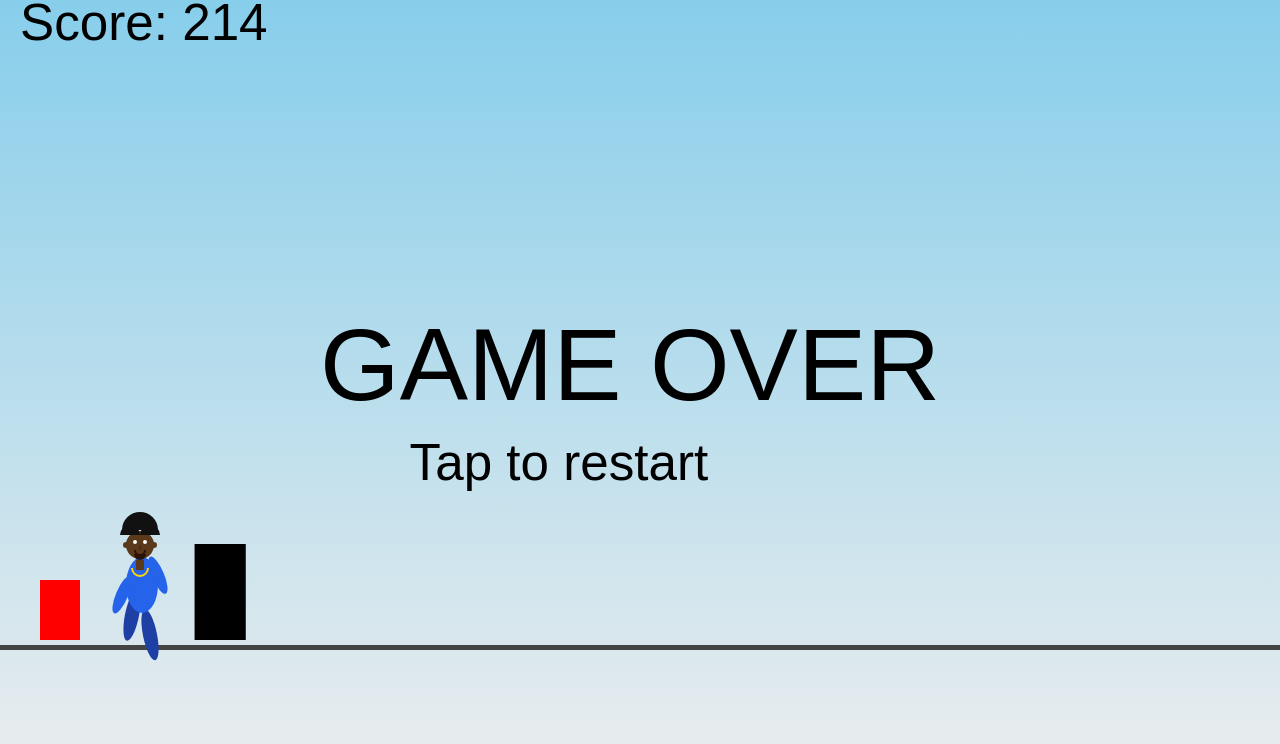
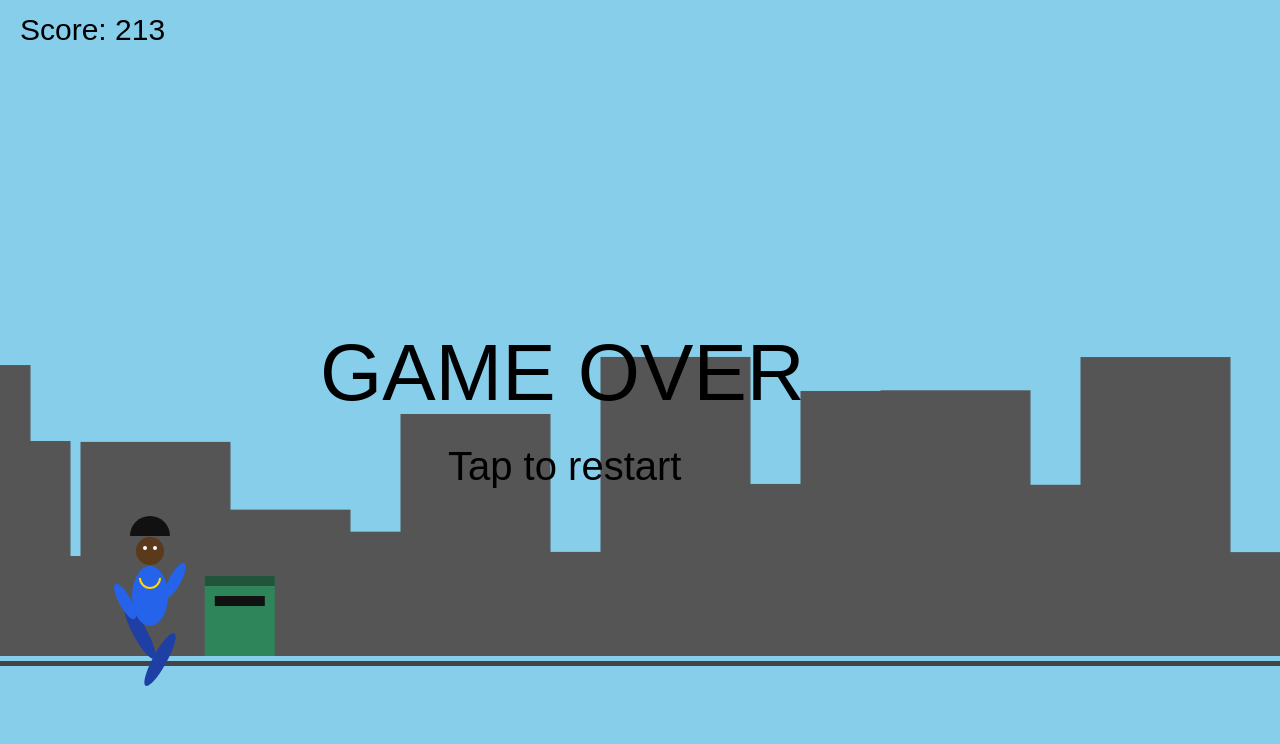
Before and after one commit to melly300/RunBLUR-Game, a plain HTML site: page index.html in a window 1280 px wide. Drawn offline with Linux system fonts and the light colour scheme.

Commit message:
Update index.html

```diff
--- a/index.html
+++ b/index.html
@@ -5,18 +5,8 @@
 <meta name="viewport" content="width=device-width,height=device-height,initial-scale=1.0">
 <title>Runner Game</title>
 <style>
-  html, body {
-    margin: 0;
-    padding: 0;
-    background: #111;
-    width: 100%;
-    height: 100%;
-    overflow: hidden;
-  }
-  canvas {
-    display: block;
-    background: linear-gradient(#87ceeb, #eee);
-  }
+html,body{margin:0;padding:0;overflow:hidden;background:#111}
+canvas{display:block}
 </style>
 </head>
 <body>
@@ -26,231 +16,212 @@
 const canvas = document.getElementById("game");
 const ctx = canvas.getContext("2d");
 
-// 🎵 Background music
-const bgMusic = new Audio("Untitled Project 2.mp3");
-bgMusic.loop = true;
-bgMusic.volume = 0.3;
-let musicStarted = false;
-
-function resizeCanvas() {
-  canvas.width = window.innerWidth;
-  canvas.height = window.innerHeight;
+function resize(){
+  canvas.width = innerWidth;
+  canvas.height = innerHeight;
 }
-window.addEventListener("resize", resizeCanvas);
-resizeCanvas();
+addEventListener("resize",resize);
+resize();
 
 let groundY;
-function updateGround() {
-  groundY = canvas.height * 0.8;
-}
+function updateGround(){ groundY = canvas.height*0.82 }
 updateGround();
 
-let player = {
-  x: 140,
-  y: 0,
-  w: 60,
-  h: 110,
-  vy: 0,
-  jumping: false
+let bgOffset=0;
+
+let player={
+  x:150,
+  y:0,
+  w:60,
+  h:120,
+  vy:0,
+  jumping:false
 };
 
-let robot = {
-  x: 40,
-  y: 0,
-  w: 40,
-  h: 60
-};
+let obstacles=[];
+let gravity=1.2;
+let score=0;
+let gameOver=false;
+let step=0;
 
-let obstacles = [];
-let gravity = 1;
-let score = 0;
-let gameOver = false;
-let step = 0;
-
-function jump() {
-  if (!player.jumping) {
-    player.vy = -canvas.height * 0.04;
-    player.jumping = true;
-  }
-  if (!musicStarted) {
-    bgMusic.play();
-    musicStarted = true;
+function jump(){
+  if(!player.jumping){
+    player.vy = -canvas.height*0.04;
+    player.jumping=true;
   }
 }
+addEventListener("keydown",jump);
+addEventListener("click",jump);
+addEventListener("touchstart",jump);
 
-document.addEventListener("keydown", jump);
-document.addEventListener("click", jump);
-document.addEventListener("touchstart", jump);
-
-function spawnObstacle() {
+function spawnObstacle(){
   obstacles.push({
-    x: canvas.width,
-    y: groundY,
-    w: canvas.width * 0.04,
-    h: canvas.height * 0.12
+    x:canvas.width,
+    y:groundY,
+    w:70,
+    h:80
   });
 }
-setInterval(spawnObstacle, 1800);
+setInterval(spawnObstacle,1800);
 
-function update() {
-  if (gameOver) return;
+function update(){
+  if(gameOver)return;
 
-  player.y += player.vy;
-  player.vy += gravity;
+  bgOffset+=3;
 
-  if (player.y >= groundY) {
-    player.y = groundY;
-    player.jumping = false;
+  player.y+=player.vy;
+  player.vy+=gravity;
+
+  if(player.y>=groundY){
+    player.y=groundY;
+    player.jumping=false;
   }
 
-  for (let obs of obstacles) {
-    obs.x -= canvas.width * 0.008;
-    if (
-      player.x < obs.x + obs.w &&
-      player.x + player.w > obs.x &&
-      player.y - player.h < obs.y &&
-      player.y > obs.y - obs.h
-    ) {
-      gameOver = true;
-      bgMusic.pause();
+  for(let o of obstacles){
+    o.x-=canvas.width*0.008;
+    if(
+      player.x<o.x+o.w &&
+      player.x+player.w>o.x &&
+      player.y-player.h<o.y &&
+      player.y>o.y-o.h
+    ){
+      gameOver=true;
     }
   }
 
-  obstacles = obstacles.filter(o => o.x + o.w > 0);
+  obstacles=obstacles.filter(o=>o.x+o.w>0);
   score++;
   step++;
 }
 
-function drawPlayer() {
-  const px = player.x;
-  const py = player.y;
-  const swing = Math.sin(step * 0.3) * 10;
+function drawCity(){
+  ctx.fillStyle="#87ceeb";
+  ctx.fillRect(0,0,canvas.width,canvas.height);
 
-  // ===== НОГИ =====
-  ctx.fillStyle = "#1e3fa3";
-  ctx.beginPath();
-  ctx.ellipse(px - 8, py - 15 - swing, 7, 26, 0.2, 0, Math.PI * 2);
-  ctx.ellipse(px + 10, py - 15 + swing, 7, 26, -0.2, 0, Math.PI * 2);
-  ctx.fill();
-
-  // ===== ТЕЛО (спорт костюм) =====
-  ctx.fillStyle = "#2563eb";
-  ctx.beginPath();
-  ctx.ellipse(px + 2, py - 55, 16, 28, 0, 0, Math.PI * 2);
-  ctx.fill();
-
-  // ===== РУКИ =====
-  ctx.beginPath();
-  ctx.ellipse(px - 18, py - 55 + swing, 6, 20, 0.4, 0, Math.PI * 2);
-  ctx.ellipse(px + 18, py - 55 - swing, 6, 20, -0.4, 0, Math.PI * 2);
-  ctx.fill();
-
-  // ===== ШЕЯ =====
-  ctx.fillStyle = "#5a3a1a";
-  ctx.fillRect(px - 4, py - 80, 8, 10);
-
-  // ===== ГОЛОВА (тёмная кожа) =====
-  ctx.beginPath();
-  ctx.arc(px, py - 95, 14, 0, Math.PI * 2);
-  ctx.fill();
-
-  // ===== АФРО =====
-  ctx.fillStyle = "#111";
-  ctx.beginPath();
-  ctx.arc(px, py - 110, 18, Math.PI, 0);
-  ctx.fill();
-  ctx.beginPath();
-  ctx.arc(px - 10, py - 105, 10, Math.PI, 0);
-  ctx.arc(px + 10, py - 105, 10, Math.PI, 0);
-  ctx.fill();
-
-  // ===== ГЛАЗА =====
-  ctx.fillStyle = "white";
-  ctx.beginPath();
-  ctx.arc(px - 5, py - 98, 2, 0, Math.PI * 2);
-  ctx.arc(px + 5, py - 98, 2, 0, Math.PI * 2);
-  ctx.fill();
-
-  // ===== НОС =====
-  ctx.fillStyle = "#4a2e15";
-  ctx.fillRect(px - 1, py - 95, 2, 5);
-
-  // ===== РОТ =====
-  ctx.strokeStyle = "#2b1206";
-  ctx.beginPath();
-  ctx.arc(px, py - 90, 5, 0, Math.PI);
-  ctx.stroke();
-
-  // ===== БОРОДА =====
-  ctx.fillStyle = "#2b1206";
-  ctx.beginPath();
-  ctx.arc(px, py - 86, 6, 0, Math.PI);
-  ctx.fill();
-
-  // ===== УШИ =====
-  ctx.fillStyle = "#5a3a1a";
-  ctx.beginPath();
-  ctx.arc(px - 14, py - 95, 3, 0, Math.PI * 2);
-  ctx.arc(px + 14, py - 95, 3, 0, Math.PI * 2);
-  ctx.fill();
-
-  // ===== ЗОЛОТАЯ ЦЕПЬ =====
-  ctx.strokeStyle = "gold";
-  ctx.lineWidth = 2;
-  ctx.beginPath();
-  ctx.arc(px, py - 72, 8, 0, Math.PI);
-  ctx.stroke();
-}
-
-function drawRobot() {
-  ctx.fillStyle = "red";
-  ctx.fillRect(robot.x, groundY - robot.h, robot.w, robot.h);
-}
-
-function drawObstacles() {
-  ctx.fillStyle = "black";
-  for (let obs of obstacles) {
-    ctx.fillRect(obs.x, obs.y - obs.h, obs.w, obs.h);
+  ctx.fillStyle="#555";
+  for(let i=0;i<20;i++){
+    let x=(i*200 - bgOffset*0.5)%(canvas.width+400)-200;
+    let h=200+Math.sin(i)*100;
+    ctx.fillRect(x,groundY-h,150,h);
   }
 }
 
-function drawGround() {
-  ctx.fillStyle = "#444";
-  ctx.fillRect(0, groundY + 5, canvas.width, 5);
+function drawTrash(x,y,w,h){
+  ctx.fillStyle="#2f855a";
+  ctx.fillRect(x,y-h,w,h);
+  ctx.fillStyle="#22543d";
+  ctx.fillRect(x,y-h, w,10);
+  ctx.fillStyle="#111";
+  ctx.fillRect(x+10,y-h+20,w-20,10);
 }
 
-function drawScore() {
-  ctx.fillStyle = "black";
-  ctx.font = (canvas.width * 0.04) + "px Arial";
-  ctx.fillText("Score: " + score, 20, 40);
+function drawPlayer(){
+  const px=player.x;
+  const py=player.y;
+
+  let runSwing = Math.sin(step*0.35)*18;
+  let armSwing = Math.sin(step*0.35+Math.PI)*14;
+
+  ctx.save();
+  ctx.translate(px,py);
+
+  // LEGS
+  ctx.fillStyle="#1e3fa3";
+  ctx.beginPath();
+  if(player.jumping){
+    ctx.ellipse(10,-10,7,30,0.5,0,Math.PI*2);
+    ctx.ellipse(-10,-10,7,30,-0.5,0,Math.PI*2);
+  } else {
+    ctx.ellipse(10,-10-runSwing,7,30,0.5,0,Math.PI*2);
+    ctx.ellipse(-10,-10+runSwing,7,30,-0.5,0,Math.PI*2);
+  }
+  ctx.fill();
+
+  // BODY
+  ctx.fillStyle="#2563eb";
+  ctx.beginPath();
+  ctx.ellipse(0,-60,18,30,0,0,Math.PI*2);
+  ctx.fill();
+
+  // ARMS
+  ctx.beginPath();
+  if(player.jumping){
+    ctx.ellipse(25,-65,6,20,0.5,0,Math.PI*2);
+    ctx.ellipse(-25,-65,6,20,-0.5,0,Math.PI*2);
+  } else {
+    ctx.ellipse(25,-65-armSwing,6,20,0.5,0,Math.PI*2);
+    ctx.ellipse(-25,-65+armSwing,6,20,-0.5,0,Math.PI*2);
+  }
+  ctx.fill();
+
+  // HEAD
+  ctx.fillStyle="#5a3a1a";
+  ctx.beginPath();
+  ctx.arc(0,-105,14,0,Math.PI*2);
+  ctx.fill();
+
+  // AFRO
+  ctx.fillStyle="#111";
+  ctx.beginPath();
+  ctx.arc(0,-120,20,Math.PI,0);
+  ctx.fill();
+
+  // FACE
+  ctx.fillStyle="white";
+  ctx.beginPath();
+  ctx.arc(-5,-108,2,0,Math.PI*2);
+  ctx.arc(5,-108,2,0,Math.PI*2);
+  ctx.fill();
+
+  // CHAIN
+  ctx.strokeStyle="gold";
+  ctx.lineWidth=2;
+  ctx.beginPath();
+  ctx.arc(0,-78,10,0,Math.PI);
+  ctx.stroke();
+
+  ctx.restore();
 }
 
-function loop() {
-  ctx.clearRect(0, 0, canvas.width, canvas.height);
+function drawGround(){
+  ctx.fillStyle="#444";
+  ctx.fillRect(0,groundY+5,canvas.width,5);
+}
+
+function drawScore(){
+  ctx.fillStyle="black";
+  ctx.font="30px Arial";
+  ctx.fillText("Score: "+score,20,40);
+}
+
+function loop(){
+  ctx.clearRect(0,0,canvas.width,canvas.height);
   updateGround();
   update();
+
+  drawCity();
   drawGround();
-  drawRobot();
+
+  for(let o of obstacles){
+    drawTrash(o.x,o.y,o.w,o.h);
+  }
+
   drawPlayer();
-  drawObstacles();
   drawScore();
 
-  if (gameOver) {
-    ctx.fillStyle = "black";
-    ctx.font = (canvas.width * 0.08) + "px Arial";
-    ctx.fillText("GAME OVER", canvas.width * 0.25, canvas.height * 0.5);
-    ctx.font = (canvas.width * 0.04) + "px Arial";
-    ctx.fillText("Tap to restart", canvas.width * 0.32, canvas.height * 0.6);
+  if(gameOver){
+    ctx.fillStyle="black";
+    ctx.font="80px Arial";
+    ctx.fillText("GAME OVER",canvas.width*0.25,canvas.height*0.5);
+    ctx.font="40px Arial";
+    ctx.fillText("Tap to restart",canvas.width*0.35,canvas.height*0.6);
   }
+
   requestAnimationFrame(loop);
 }
 
-document.addEventListener("click", () => {
-  if (gameOver) location.reload();
-});
-document.addEventListener("touchstart", () => {
-  if (gameOver) location.reload();
-});
+addEventListener("click",()=>{ if(gameOver)location.reload(); });
+addEventListener("touchstart",()=>{ if(gameOver)location.reload(); });
 
 loop();
 </script>
```
